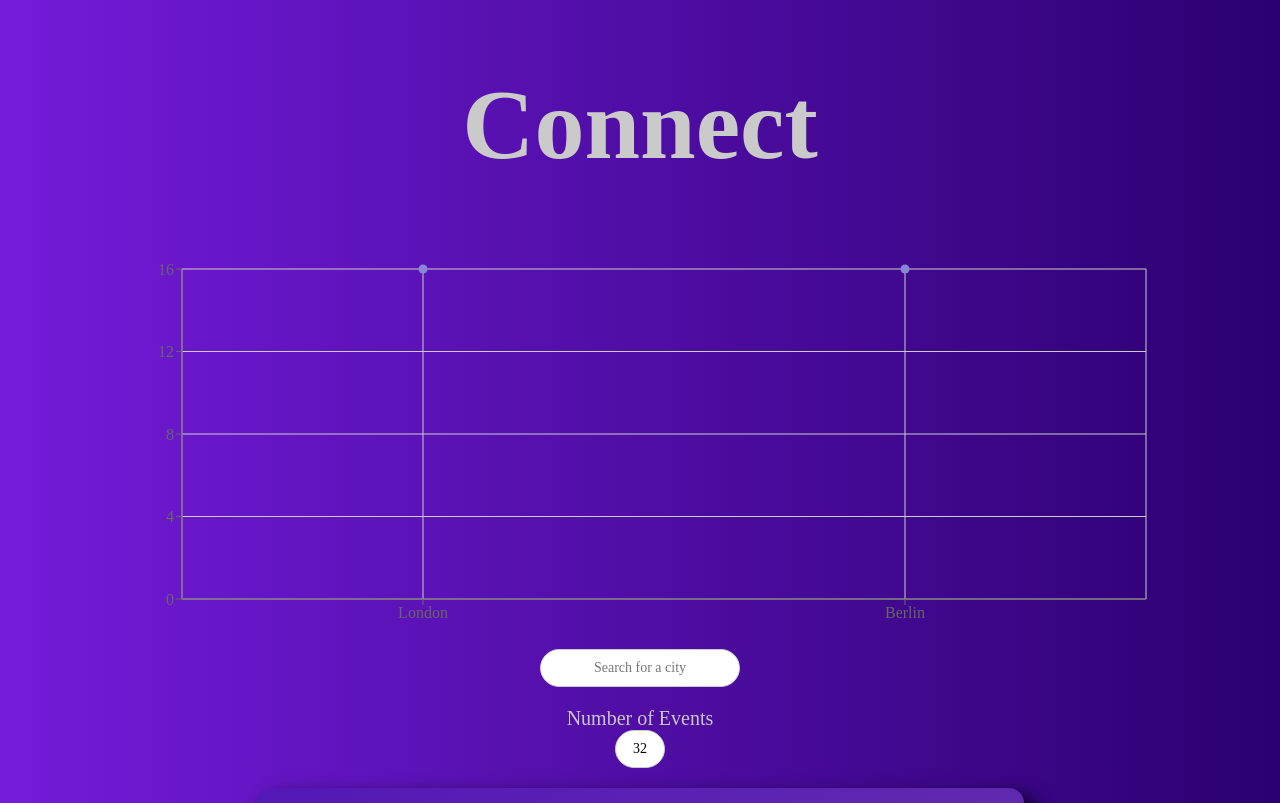
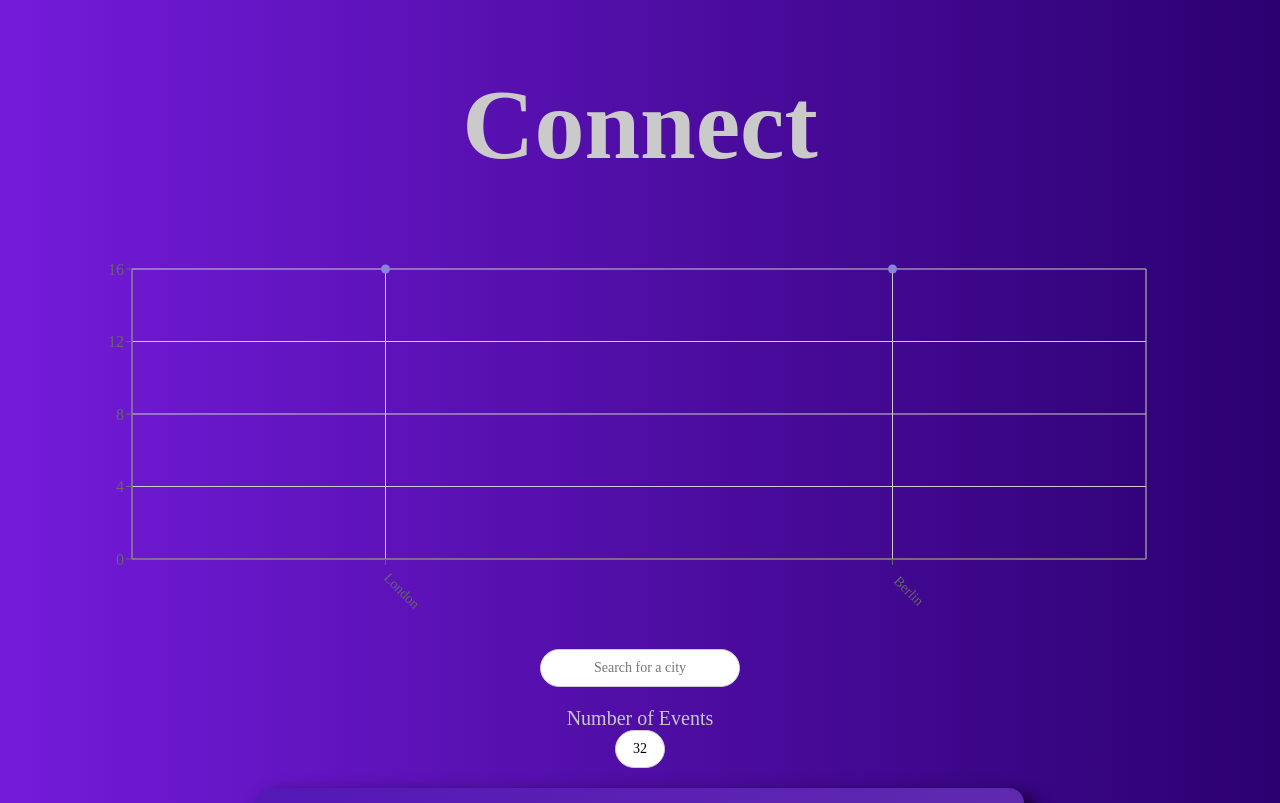
Before and after one commit to MajestysFiend/Connect, a React (Create React App) app: page / in a window 1280 px wide. Shown: the top 803 px of the page. Built offline with nearby package versions, Linux system fonts and the light colour scheme; a web font is replaced by a local one; what atatus-spa would draw is missing.

Commit message:
Adjusted data chart

```diff
--- a/src/components/CityEventsChart.js
+++ b/src/components/CityEventsChart.js
@@ -8,7 +8,7 @@ const CityEventsChart = ({ allLocations, events }) => {
         const getData = () => {
             const data = allLocations.map((location) => {
                 const count = events.filter((event) => event.location === location).length
-                const city = location.split(', ')[0]
+                const city = location.split((/, | - /))[0]
                 return { city, count };
             })
             return data;
@@ -23,12 +23,12 @@ const CityEventsChart = ({ allLocations, events }) => {
                 margin={{
                     top: 20,
                     right: 20,
-                    bottom: 20,
-                    left: 20,
+                    bottom: 60,
+                    left: -30,
                 }}
             >
                 <CartesianGrid />
-                <XAxis type="category" dataKey="city" name="City"/>
+                <XAxis type="category" dataKey="city" name="City" angle={45} interval={0} tick={{ dx: 20, dy: 20, fontSize: 14 }} />
                 <YAxis type="number" dataKey="count" name="Number of Events" allowDecimals={false} />
                 <Tooltip cursor={{ strokeDasharray: '3 3' }} />
                 <Scatter name="A school" data={data} fill="#8884d8" />
```
